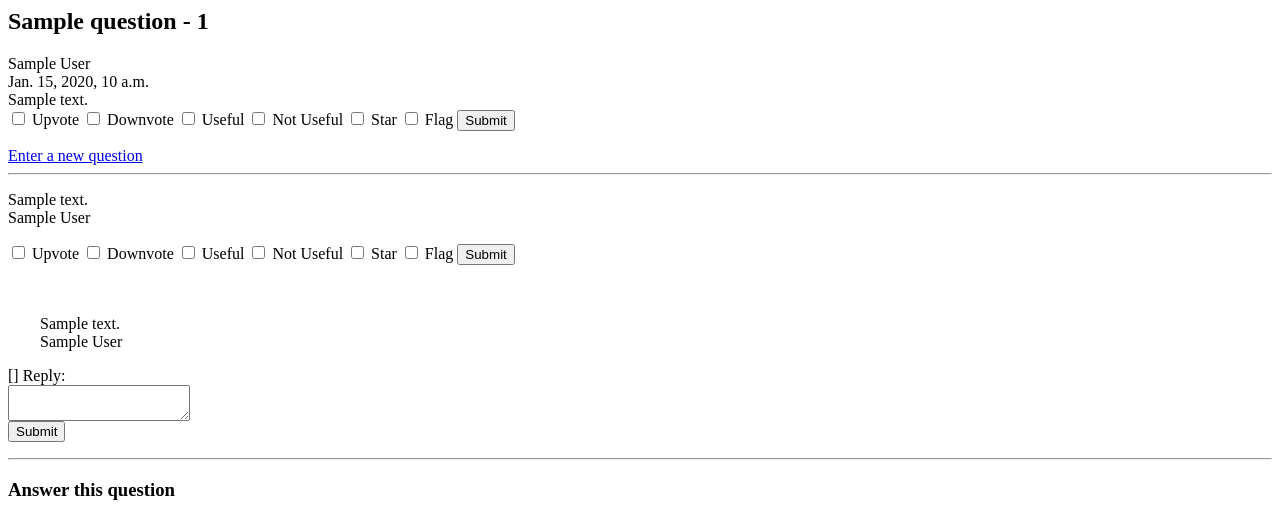
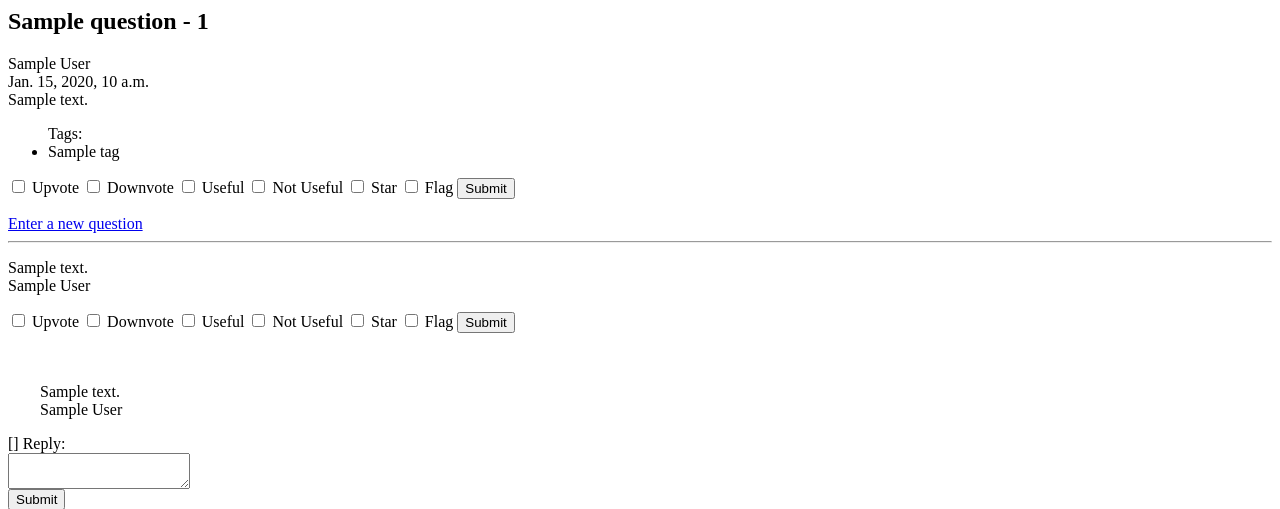
Before and after one commit to alpsayin/django-qanda, a Django app: template qanda/qanda_app/templates/question.html in a window 1280 px wide. Shown: the top 509 px of the page. Run offline with Django 3.2, Linux system fonts and the light colour scheme; the template is opened without the code that fills it: most values are stand-ins (such as "Sample title", 1, 10 or a date in 2020); form fields are guessed from the names that the template uses.

Commit message:
display tags

```diff
--- a/qanda/qanda_app/templates/question.html
+++ b/qanda/qanda_app/templates/question.html
@@ -20,6 +20,13 @@
 {{ question.author }} <br />
 {{ question.postDate }} <br />
 {{ question.text }}  <br />
+
+<ul>
+	Tags:
+	{% for tag in question.tags.all %}
+		<li> {{ tag.name }} </li>
+	{% endfor %}
+</ul>
 
 {% include "relations.html" with relations=question.relations pk=question.pk type="question" action_link="relate/" %}
 
```
